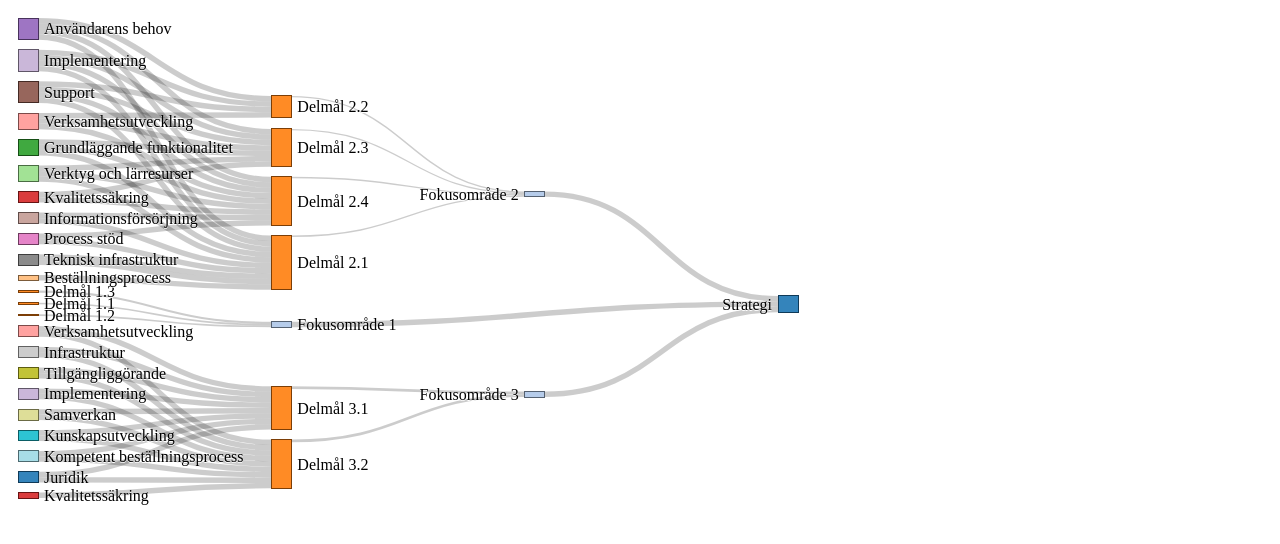
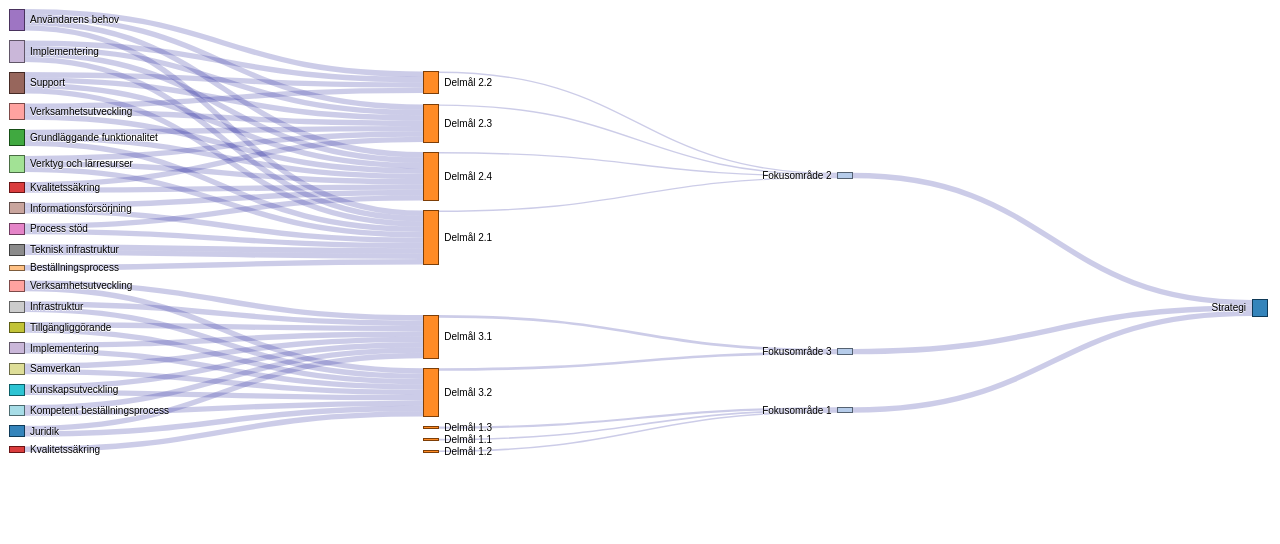
Before and after one commit to SKL-Visualizations/handlingsplan, a plain HTML site: page index.html in a window 1280 px wide. Drawn offline with nearby package versions, Linux system fonts and the light colour scheme.

Commit message:
Quick Change

```diff
--- /dev/null
+++ b/d3-sankey.js
@@ -0,0 +1,333 @@
+// https://github.com/vasturiano/d3-sankey Version 0.4.2.
+(function (global, factory) {
+	typeof exports === 'object' && typeof module !== 'undefined' ? factory(exports, require('d3-array'), require('d3-collection'), require('d3-interpolate')) :
+	typeof define === 'function' && define.amd ? define(['exports', 'd3-array', 'd3-collection', 'd3-interpolate'], factory) :
+	(factory((global.d3 = global.d3 || {}),global.d3,global.d3,global.d3));
+}(this, (function (exports,d3Array,d3Collection,d3Interpolate) { 'use strict';
+
+var sankey = function() {
+  var sankey = {},
+      nodeWidth = 24,
+      nodePadding = 8,
+      size = [1, 1],
+      align = 'justify', // left, right, center or justify
+      nodes = [],
+      links = [];
+
+  sankey.nodeWidth = function(_) {
+    if (!arguments.length) return nodeWidth;
+    nodeWidth = +_;
+    return sankey;
+  };
+
+  sankey.nodePadding = function(_) {
+    if (!arguments.length) return nodePadding;
+    nodePadding = +_;
+    return sankey;
+  };
+
+  sankey.nodes = function(_) {
+    if (!arguments.length) return nodes;
+    nodes = _;
+    return sankey;
+  };
+
+  sankey.links = function(_) {
+    if (!arguments.length) return links;
+    links = _;
+    return sankey;
+  };
+
+  sankey.size = function(_) {
+    if (!arguments.length) return size;
+    size = _;
+    return sankey;
+  };
+
+  sankey.align = function(_) {
+    if (!arguments.length) return align;
+    align = _.toLowerCase();
+    return sankey;
+  };
+
+  sankey.layout = function(iterations) {
+    computeNodeLinks();
+    computeNodeValues();
+    computeNodeBreadths();
+    computeNodeDepths(iterations);
+    computeLinkDepths();
+    return sankey;
+  };
+
+  sankey.relayout = function() {
+    computeLinkDepths();
+    return sankey;
+  };
+
+  sankey.link = function() {
+    var curvature = .5;
+
+    function link(d) {
+      var x0 = d.source.x + d.source.dx,
+          x1 = d.target.x,
+          xi = d3Interpolate.interpolateNumber(x0, x1),
+          x2 = xi(curvature),
+          x3 = xi(1 - curvature),
+          y0 = d.source.y + d.sy + d.dy / 2,
+          y1 = d.target.y + d.ty + d.dy / 2;
+      return "M" + x0 + "," + y0
+           + "C" + x2 + "," + y0
+           + " " + x3 + "," + y1
+           + " " + x1 + "," + y1;
+    }
+
+    link.curvature = function(_) {
+      if (!arguments.length) return curvature;
+      curvature = +_;
+      return link;
+    };
+
+    return link;
+  };
+
+  // Populate the sourceLinks and targetLinks for each node.
+  // Also, if the source and target are not objects, assume they are indices.
+  function computeNodeLinks() {
+    nodes.forEach(function(node) {
+      node.sourceLinks = [];
+      node.targetLinks = [];
+    });
+    links.forEach(function(link) {
+      var source = link.source,
+          target = link.target;
+      if (typeof source === "number") source = link.source = nodes[link.source];
+      if (typeof target === "number") target = link.target = nodes[link.target];
+      source.sourceLinks.push(link);
+      target.targetLinks.push(link);
+    });
+  }
+
+  // Compute the value (size) of each node by summing the associated links.
+  function computeNodeValues() {
+    nodes.forEach(function(node) {
+      node.value = Math.max(
+        d3Array.sum(node.sourceLinks, value),
+        d3Array.sum(node.targetLinks, value)
+      );
+    });
+  }
+
+  // Iteratively assign the breadth (x-position) for each node.
+  // Nodes are assigned the maximum breadth of incoming neighbors plus one;
+  // nodes with no incoming links are assigned breadth zero, while
+  // nodes with no outgoing links are assigned the maximum breadth.
+  function computeNodeBreadths() {
+    var remainingNodes = nodes,
+        nextNodes,
+        x = 0,
+        reverse = (align === 'right'); // Reverse traversal direction
+
+    while (remainingNodes.length) {
+      nextNodes = [];
+      remainingNodes.forEach(function(node) {
+        node.x = x;
+        node.dx = nodeWidth;
+
+        node[reverse ? 'targetLinks' : 'sourceLinks'].forEach(function(link) {
+          var nextNode = link[reverse ? 'source' : 'target'];
+          if (nextNodes.indexOf(nextNode) < 0) {
+            nextNodes.push(nextNode);
+          }
+        });
+      });
+      remainingNodes = nextNodes;
+      ++x;
+    }
+
+    if (reverse) {
+      // Flip nodes horizontally
+      nodes.forEach(function(node) {
+        node.x *= -1;
+        node.x += x - 1;
+      });
+    }
+
+    if (align === 'center') {
+      moveSourcesRight();
+    }
+    if (align === 'justify') {
+      moveSinksRight(x);
+    }
+
+    scaleNodeBreadths((size[0] - nodeWidth) / (x - 1));
+  }
+
+  function moveSourcesRight() {
+    nodes.slice()
+      // Pack nodes from right to left
+      .sort(function(a, b) { return b.x - a.x; })
+      .forEach(function(node) {
+        if (!node.targetLinks.length) {
+          node.x = d3Array.min(node.sourceLinks, function(d) { return d.target.x; }) - 1;
+        }
+      });
+  }
+
+  function moveSinksRight(x) {
+    nodes.forEach(function(node) {
+      if (!node.sourceLinks.length) {
+        node.x = x - 1;
+      }
+    });
+  }
+
+  function scaleNodeBreadths(kx) {
+    nodes.forEach(function(node) {
+      node.x *= kx;
+    });
+  }
+
+  function computeNodeDepths(iterations) {
+    var nodesByBreadth = d3Collection.nest()
+        .key(function(d) { return d.x; })
+        .sortKeys(d3Array.ascending)
+        .entries(nodes)
+        .map(function(d) { return d.values; });
+
+    //
+    initializeNodeDepth();
+    resolveCollisions();
+    for (var alpha = 1; iterations > 0; --iterations) {
+      relaxRightToLeft(alpha *= .99);
+      resolveCollisions();
+      relaxLeftToRight(alpha);
+      resolveCollisions();
+    }
+
+    function initializeNodeDepth() {
+      var ky = d3Array.min(nodesByBreadth, function(nodes) {
+        return (size[1] - (nodes.length - 1) * nodePadding) / d3Array.sum(nodes, value);
+      });
+
+      nodesByBreadth.forEach(function(nodes) {
+        nodes.forEach(function(node, i) {
+          node.y = i;
+          node.dy = node.value * ky;
+        });
+      });
+
+      links.forEach(function(link) {
+        link.dy = link.value * ky;
+      });
+    }
+
+    function relaxLeftToRight(alpha) {
+      nodesByBreadth.forEach(function(nodes) {
+        nodes.forEach(function(node) {
+          if (node.targetLinks.length) {
+            var y = d3Array.sum(node.targetLinks, weightedSource) / d3Array.sum(node.targetLinks, value);
+            node.y += (y - center(node)) * alpha;
+          }
+        });
+      });
+
+      function weightedSource(link) {
+        return center(link.source) * link.value;
+      }
+    }
+
+    function relaxRightToLeft(alpha) {
+      nodesByBreadth.slice().reverse().forEach(function(nodes) {
+        nodes.forEach(function(node) {
+          if (node.sourceLinks.length) {
+            var y = d3Array.sum(node.sourceLinks, weightedTarget) / d3Array.sum(node.sourceLinks, value);
+            node.y += (y - center(node)) * alpha;
+          }
+        });
+      });
+
+      function weightedTarget(link) {
+        return center(link.target) * link.value;
+      }
+    }
+
+    function resolveCollisions() {
+      nodesByBreadth.forEach(function(nodes) {
+        var node,
+            dy,
+            y0 = 0,
+            n = nodes.length,
+            i;
+
+        // Push any overlapping nodes down.
+        nodes.sort(ascendingDepth);
+        for (i = 0; i < n; ++i) {
+          node = nodes[i];
+          dy = y0 - node.y;
+          if (dy > 0) node.y += dy;
+          y0 = node.y + node.dy + nodePadding;
+        }
+
+        // If the bottommost node goes outside the bounds, push it back up.
+        dy = y0 - nodePadding - size[1];
+        if (dy > 0) {
+          y0 = node.y -= dy;
+
+          // Push any overlapping nodes back up.
+          for (i = n - 2; i >= 0; --i) {
+            node = nodes[i];
+            dy = node.y + node.dy + nodePadding - y0;
+            if (dy > 0) node.y -= dy;
+            y0 = node.y;
+          }
+        }
+      });
+    }
+
+    function ascendingDepth(a, b) {
+      return a.y - b.y;
+    }
+  }
+
+  function computeLinkDepths() {
+    nodes.forEach(function(node) {
+      node.sourceLinks.sort(ascendingTargetDepth);
+      node.targetLinks.sort(ascendingSourceDepth);
+    });
+    nodes.forEach(function(node) {
+      var sy = 0, ty = 0;
+      node.sourceLinks.forEach(function(link) {
+        link.sy = sy;
+        sy += link.dy;
+      });
+      node.targetLinks.forEach(function(link) {
+        link.ty = ty;
+        ty += link.dy;
+      });
+    });
+
+    function ascendingSourceDepth(a, b) {
+      return a.source.y - b.source.y;
+    }
+
+    function ascendingTargetDepth(a, b) {
+      return a.target.y - b.target.y;
+    }
+  }
+
+  function center(node) {
+    return node.y + node.dy / 2;
+  }
+
+  function value(link) {
+    return link.value;
+  }
+
+  return sankey;
+};
+
+exports.sankey = sankey;
+
+Object.defineProperty(exports, '__esModule', { value: true });
+
+})));
--- a/index.html
+++ b/index.html
@@ -1,65 +1,199 @@
 <!DOCTYPE html>
 <html>
-<head>
 <meta charset="utf-8">
-  <title>SKL Handlingsplan</title>
-  <link rel="stylesheet" type="text/css" href="css/stylesheet.css">
-  <!-- <link rel="stylesheet" type="text/css" href="css/sankey.css"> -->
-  <!-- <link rel="stylesheet" type="text/css" href="css/lib/bootstrap.min.css"> -->
-
-</head>
-
+<title>Sankey Layout Alignment</title>
 <style>
+  body {
+    font: 16px Sans-serif;
+  }
 
   .node rect {
-  cursor: move;
     fill-opacity: .9;
     shape-rendering: crispEdges;
   }
 
   .node text {
+    font: 10px sans-serif;
     pointer-events: none;
     text-shadow: 0 1px 0 #fff;
   }
 
   .link {
     fill: none;
-  stroke: #000;
+    stroke: darkblue;
     stroke-opacity: .2;
   }
 
   .link:hover {
     stroke-opacity: .5;
   }
+</style>
 
-</style>
 <body>
-<!--
-<svg id="handlingsplanen_chart_area">
-</svg> -->
 
   <div id="chart"></div>
 
-</body>
+  <br/>
 
-<!-- <script src="js/lib/jquery-3.2.1.min.js"></script> -->
-<!-- <script src="js/libraries/bootstrap/bootstrap.min.js"></script> -->
-<script src="js/lib/d3.v3.min.js"></script>
-<script src="js/sankey.js"></script>
-<!-- <script src="js/lib/d3.chart.js"></script> -->
-<!-- <script src="js/lib/d3.chart.sankey.js"></script> -->
-<script src="js/flow-diagram2.js"></script>
-<!-- <script>make_sankey()</script> -->
-<!-- <script>
-  (function(i,s,o,g,r,a,m){i['GoogleAnalyticsObject']=r;i[r]=i[r]||function(){
-  (i[r].q=i[r].q||[]).push(arguments)},i[r].l=1*new Date();a=s.createElement(o),
-  m=s.getElementsByTagName(o)[0];a.async=1;a.src=g;m.parentNode.insertBefore(a,m)
-  })(window,document,'script','https://www.google-analytics.com/analytics.js','ga');
+  <!-- <div align="center">
+    <b>Layout alignment: </b>
+    <input class="sankey-align" type="radio" name="sankey-align" value="left"> Left &nbsp;
+    <input class="sankey-align" type="radio" name="sankey-align" value="center"> Center &nbsp;
+    <input class="sankey-align" type="radio" name="sankey-align" value="right"> Right &nbsp;
+    <input class="sankey-align" type="radio" name="sankey-align" value="justify" checked="checked"> Justify &nbsp;
+  </div> -->
 
-  ga('create', 'UA-98785382-1', 'auto');
-  ga('send', 'pageview');
-</script> -->
-</html>
+  <script src="//cdnjs.cloudflare.com/ajax/libs/d3/4.2.0/d3.min.js"></script>
+  <script src="d3-sankey.js"></script>
 
+  <script>
+    var margin = {
+        top: 1,
+        right: 1,
+        bottom: 6,
+        left: 1
+      },
+      width = window.innerWidth - 20 - margin.left - margin.right,
+      height = 450 - margin.top - margin.bottom,
+      animDuration = 800;
 
-<!-- https://bocoup.com/blog/introducing-d3-chart -->
+    var formatNumber = d3.format(",.0f"),
+      format = function(d) {
+        return formatNumber(d) + " TWh";
+      },
+      color = d3.scaleOrdinal(d3.schemeCategory20);
+
+    var svg = d3.select("#chart").append("svg")
+      .attr("width", width + margin.left + margin.right)
+      .attr("height", height + margin.top + margin.bottom)
+      .append("g")
+      .attr("transform", "translate(" + margin.left + "," + margin.top + ")");
+
+    var links = svg.append("g"),
+        nodes = svg.append("g");
+
+    var sankey = d3.sankey()
+      .nodeWidth(15)
+      .nodePadding(10)
+      .size([width, height])
+      .align('right');
+
+    var path = sankey.link();
+//https://bl.ocks.org/vasturiano/b0b14f2e58fdeb0da61e62d51c649908
+//https://bl.ocks.org/d3noob/013054e8d7807dff76247b81b0e29030
+//https://beta.observablehq.com/@mbostock/d3-sankey-diagram
+//https://github.com/d3/d3-sankey
+//http://blockbuilder.org/SpaceActuary/2a46e03eb7b7e05f48e6251054501244
+//https://bl.ocks.org/wvengen/2a71af9df0a0655a470d
+//http://jsfiddle.net/88Akd/
+//http://bl.ocks.org/FabricioRHS/80ef58d4390b06305c91fdc831844009
+//https://gist.github.com/d3noob/9bd82617061e04ad9540
+//https://bl.ocks.org/d3noob/d7800f34062b116f9ec0588f2e85e549
+    d3.json("data.json", function(energy) {
+      sankey
+        .nodes(energy.nodes)
+        .links(energy.links)
+        .layout(32);
+
+      d3Digest();
+    });
+
+    function d3Digest() {
+
+      var link = links.selectAll(".link")
+        .data(sankey.links());
+
+      var newLink = link.enter().append("path")
+          .attr("class", "link")
+          .style("stroke-width", function (d) {
+            return Math.max(1, d.dy) + 'px';
+          });
+
+      newLink.append("title")
+        .text(function (d) {
+          return d.source.name + " → " + d.target.name + "\n" + format(d.value);
+        });
+
+      link = newLink.merge(link);
+
+      link.transition().duration(animDuration)
+        .attr("d", path)
+        .style("stroke-width", function (d) {
+          return Math.max(1, d.dy) + 'px';
+        });
+
+      var node = nodes.selectAll(".node")
+        .data(sankey.nodes());
+
+      var newNode = node.enter().append("g")
+        .attr("class", "node");
+
+      newNode.attr("transform", function (d) {
+        return "translate(" + d.x + "," + d.y + ")";
+      });
+
+      node.transition().duration(animDuration)
+        .attr("transform", function (d) {
+          return "translate(" + d.x + "," + d.y + ")";
+        });
+
+      node = newNode.merge(node);
+
+      newNode.append('rect');
+      newNode.append('text');
+
+      newNode.select("rect")
+        .attr("width", sankey.nodeWidth())
+        .attr("height", function (d) {
+          return d.dy;
+        })
+        .append("title")
+          .text(function (d) {
+            return d.name + "\n" + format(d.value);
+          });
+
+      node.select("rect")
+        .style("fill", function (d) {
+          return d.color = color(d.name.replace(/ .*/, ""));
+        })
+        .style("stroke", function (d) {
+          return d3.rgb(d.color).darker(2);
+        })
+        .transition().duration(animDuration)
+          .attr("height", function (d) {
+            return d.dy;
+          });
+
+      newNode.select("text")
+        .attr("dy", ".35em")
+        .attr("transform", null)
+        .attr("y", function (d) {
+          return d.dy / 2;
+        });
+
+      node.select("text")
+        .text(function (d) {
+          return d.name;
+        })
+        .attr("x", -6)
+        .attr("text-anchor", "end")
+        .filter(function (d) {
+          return d.x < width / 2;
+        })
+          .attr("x", 6 + sankey.nodeWidth())
+          .attr("text-anchor", "start");
+
+      node.select('text').transition().duration(animDuration)
+        .attr("y", function (d) {
+          return d.dy / 2;
+        });
+    }
+
+    // Radio button change
+    d3.selectAll('.sankey-align').on('change', function() {
+      sankey.align(this.value)
+            .layout(32);
+      d3Digest();
+    });
+
+  </script>
```
Also changed, not shown: old/index.html (added, +56 -0 lines), old/js/data.json (added, +1 -0 lines), data.json (renamed from js/data.json), old/css/sankey.css (renamed from css/sankey.css), old/css/stylesheet.css (added), old/data/grupper.json (renamed from data/grupper.json), old/data/product.json (renamed from data/product.json), old/data/test.json (renamed from data/test.json), old/data/test2.json (renamed from data/test2.json), old/js/flow-diagram.js (renamed from js/flow-diagram.js), old/js/flow-diagram2.js (renamed from js/flow-diagram2.js), old/js/hanna.json (renamed from js/hanna.json), old/js/lib/d3.chart.js (renamed from js/lib/d3.chart.js), old/js/lib/d3.chart.sankey.js (renamed from js/lib/d3.chart.sankey.js), 4 more files. Lines whose indentation alone changed are shown as unchanged.
